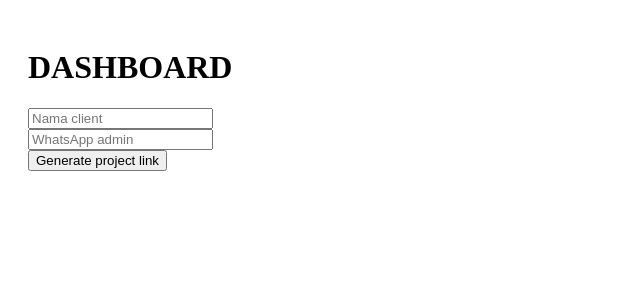
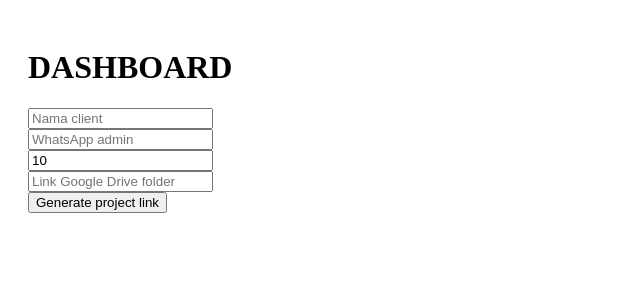
Before and after one commit to helloradeya-pixel/photo-selector-frontend, a React (Vite) app: page /dashboard in a window 1280 px wide. Shown: the top 300 px of the page, without its empty margins (0-640 px from the left). Built offline with nearby package versions, Linux system fonts and the light colour scheme.

Commit message:
add max_photos + drive_link + dashboard upgrade

```diff
--- a/src/pages/Dashboard.jsx
+++ b/src/pages/Dashboard.jsx
@@ -4,6 +4,8 @@ import { API } from "../config"
 export default function Dashboard() {
   const [name, setName] = useState("")
   const [wa, setWa] = useState("")
+  const [maxPhotos, setMaxPhotos] = useState(10)
+  const [driveLink, setDriveLink] = useState("")
   const [link, setLink] = useState("")
   const [loading, setLoading] = useState(false)
 
@@ -22,7 +24,9 @@ export default function Dashboard() {
         },
         body: JSON.stringify({
           name,
-          admin_whatsapp: wa
+          admin_whatsapp: wa,
+          max_photos: maxPhotos,
+          drive_link: driveLink
         })
       })
 
@@ -58,6 +62,20 @@ export default function Dashboard() {
       />
       <br />
 
+      <input
+        type="number"
+        placeholder="Max pilihan foto"
+        value={maxPhotos}
+        onChange={(e) => setMaxPhotos(e.target.value)}
+      />
+      <br />
+
+      <input
+        placeholder="Link Google Drive folder"
+        onChange={(e) => setDriveLink(e.target.value)}
+      />
+      <br />
+
       <button onClick={create} disabled={loading}>
         {loading ? "Creating..." : "Generate project link"}
       </button>
```
